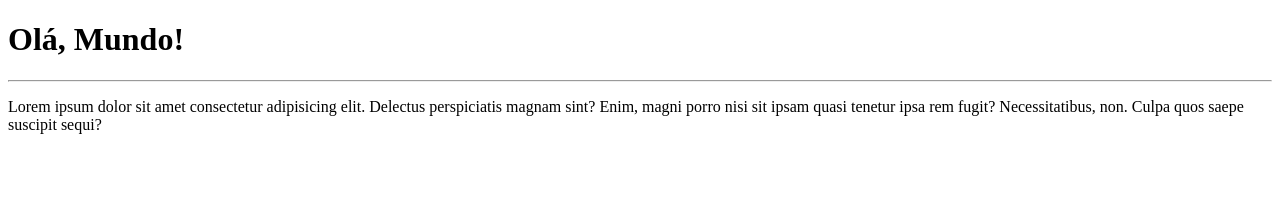
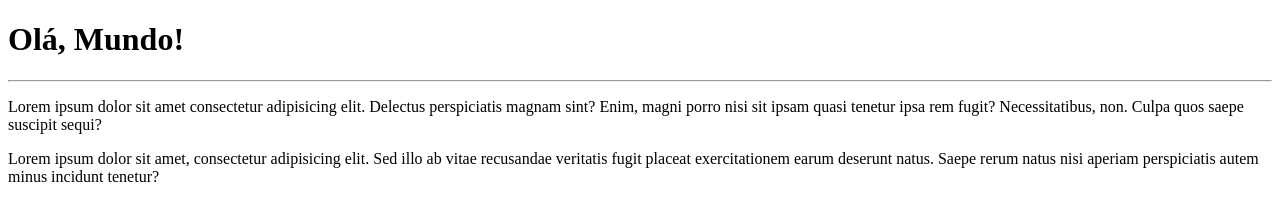
Before and after one commit to SenaVictor/Ola-Mundo, a plain HTML site: page site-exemplo/index.html in a window 1280 px wide. Drawn offline with Linux system fonts and the light colour scheme.

Commit message:
Adicionei mais um paragrafo

```diff
--- a/site-exemplo/index.html
+++ b/site-exemplo/index.html
@@ -12,5 +12,8 @@
     <p>Lorem ipsum dolor sit amet consectetur adipisicing elit. Delectus perspiciatis magnam sint? Enim, magni
          porro nisi sit ipsam quasi tenetur ipsa rem fugit? Necessitatibus, non. Culpa quos saepe suscipit
          sequi?</p>
+         <p>Lorem ipsum dolor sit amet, consectetur adipisicing elit. Sed illo ab vitae recusandae veritatis
+             fugit placeat exercitationem earum deserunt natus. Saepe rerum natus nisi aperiam perspiciatis
+              autem minus incidunt tenetur?</p>
 </body>
 </html>
```
